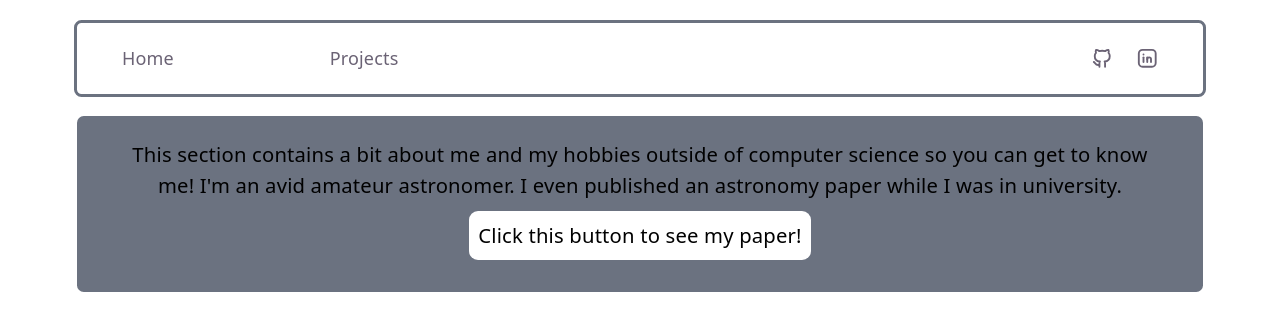
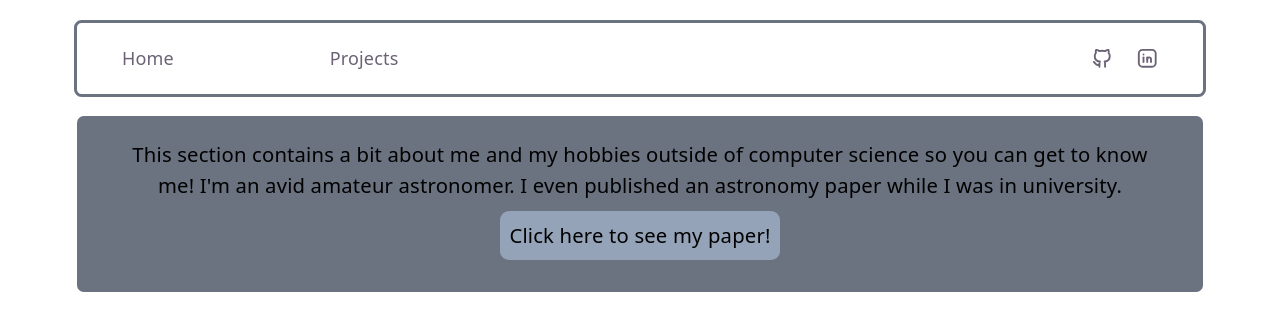
Before and after one commit to DaneMacFadden/danemacfaddenca, a React (Vite) app: page /About in a window 1280 px wide. Shown: the top 330 px of the page. Built offline with nearby package versions, Linux system fonts and the light colour scheme.

Commit message:
Updated button colour scheme and added ability to pass a link via props to Button component

```diff
--- a/src/components/About.tsx
+++ b/src/components/About.tsx
@@ -5,7 +5,7 @@ function About() {
   return (
     <>
       <Textbox>This section contains a bit about me and my hobbies outside of computer science so you can get to know me! I'm an avid amateur astronomer. I even published an astronomy paper while I was in university.
-        <Button>Click this button to see my paper!</Button>
+        <Button link="https://google.com">Click here to see my paper!</Button>
       </Textbox>
     </>
   )
--- a/src/components/Button.tsx
+++ b/src/components/Button.tsx
@@ -1,11 +1,17 @@
 interface ButtonProps {
-    children: React.ReactNode
+  link?: string
+  children: React.ReactNode
 }
 
-function Button({ children }: ButtonProps) {
-  return (
-    <button className="bg-white rounded-lg p-2 m-2 transition-all hover:scale-105 hover:shadow-white hover:shadow-xl">{ children }</button>
+function Button({ link, children }: ButtonProps) {
+  const buttonContent = (
+      <button className="bg-slate-400 rounded-lg p-2 m-2 transition-all hover:scale-105 hover:shadow-slate-900 hover:shadow-xl">{children}</button>
   )
+
+  if (link) {
+    return <a href={link}>{buttonContent}</a>
+  }
+  return buttonContent
 }
 
 export default Button
```
